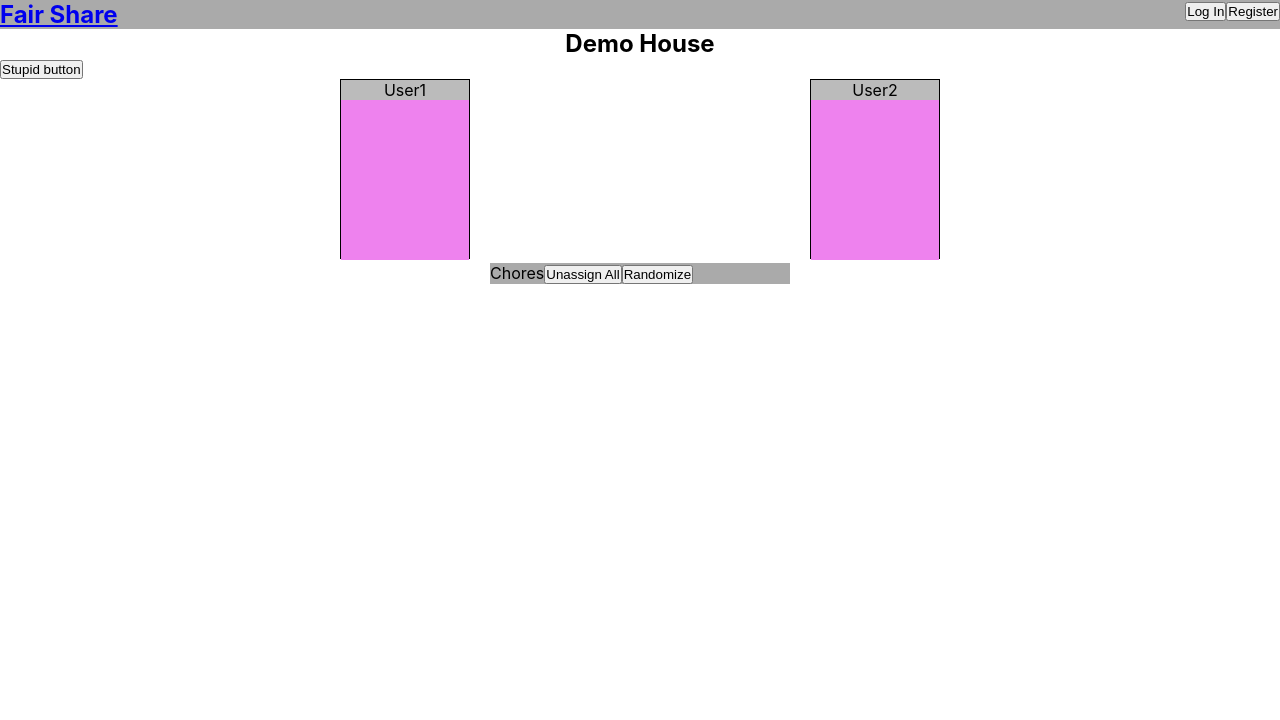
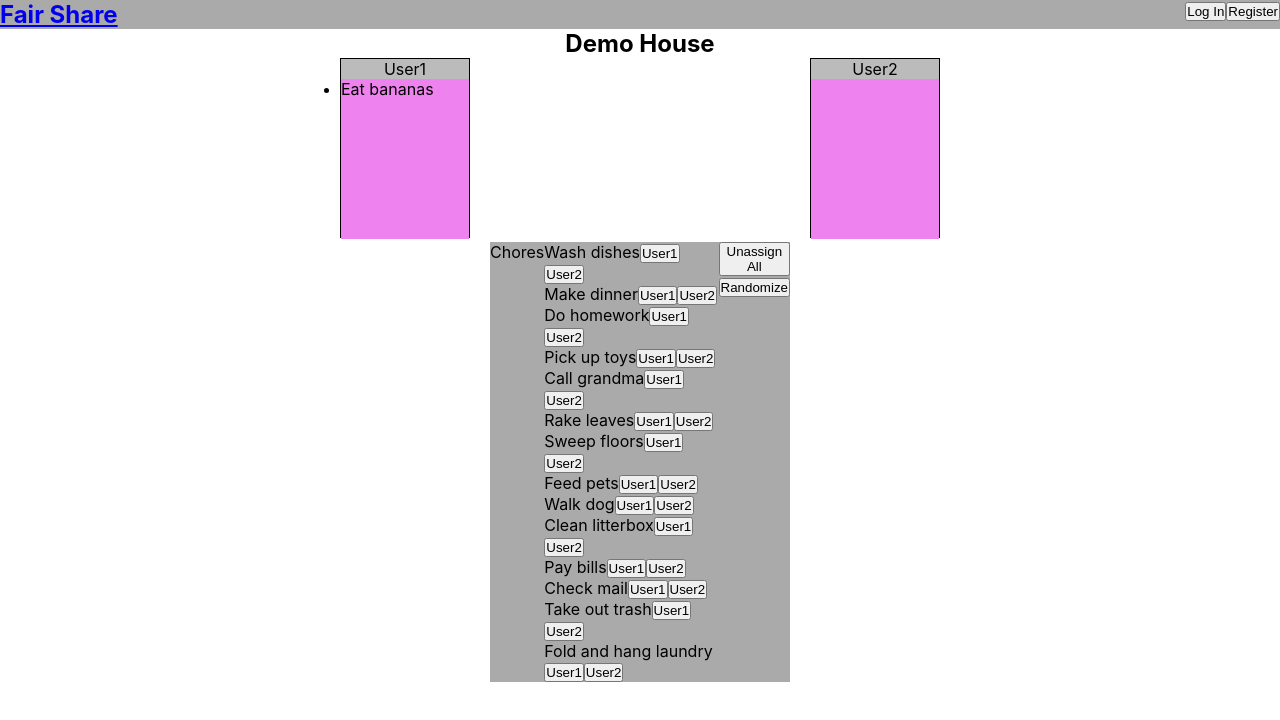
Before and after one commit to KevinPMoore/Fair-Share-Client, a React (Create React App) app: page /demo in a window 1280 px wide. Shown: the top 720 px of the page. Built offline with nearby package versions, Linux system fonts and the light colour scheme.

Commit message:
worked on Demo logic

```diff
--- a/src/components/Demo/Demo.js
+++ b/src/components/Demo/Demo.js
@@ -1,6 +1,7 @@
 import React from 'react';
 import Store from '../../store';
 import './Demo.css';
+import store from '../../store';
 
 export default class Demo extends React.Component {
     state = {
@@ -8,8 +9,8 @@ export default class Demo extends React.Component {
         unassignedChores: [],
     };
 
-    renderUsers = () => {
-        let users = Store.storedUsers.map(user =>
+    renderUsers = (users) => {
+        let renderUsers = users.map(user =>
                 <div
                     key={user.id}
                     id={user.id}
@@ -19,25 +20,67 @@ export default class Demo extends React.Component {
                     <ul
                         className='demouserchores'
                     >
-
+                        {this.renderUserChores(user.chores)}
                     </ul>
                 </div>
         );
         return(
             <section className='demousers'>
-               {users}
+               {renderUsers}
             </section>
-        )
+        );
+    };
+
+    renderUserChores = (chores) => {
+        let userChores = chores.map(chore =>
+            <li>
+                {chore}
+            </li>
+        );
+        return(userChores)
+    };
+
+    renderUserButtons = (users) => {
+        let buttons = users.map(user =>
+            <button
+                //some button properties
+            >
+                {user.username}
+            </button>
+        );
+        return(buttons)
     };
 
     //add buttons to being rendered
-    renderChoreList = () => {
-        let chores = this.state.unassignedChores;
-        console.log(chores)
-
+    renderChoreList = (chores, users) => {
+        console.log('chores are ', chores)
+        let choreList = chores.map(chore =>
+            <li
+                id={chores.indexOf(chore)}
+                className='demochore'
+                draggable='true'
+                onDragStart={this.handleDrag}
+                key={chores.indexOf(chore)}
+            >
+                {chore}
+                {this.renderUserButtons(users)}
+            </li>
+            );
+            return(
+                <ul className='demochorelist'>
+                    {choreList}
+                </ul>
+            )
     };
 
     componentDidMount() {
+        const users = Store.storedUsers;
+        users.forEach(user =>
+            this.setState({
+                [user.username]: user
+            })
+        );
+
         this.setState({
             unassignedChores: Store.storedChores
         });
@@ -48,20 +91,17 @@ export default class Demo extends React.Component {
     //unassign resets chore list
     //randomize assigns chores
     render() {
+        const users = Store.storedUsers;
+
         return(
             <div className='demo'>
                 <h2>
                     Demo House
                 </h2>
-                <button
-                    //onClick={this.renderChoreList}
-                >
-                    Stupid button
-                </button>
-                {this.renderUsers()}
+                {this.renderUsers(users)}
                 <section className='demochores'>
                     <span className='demovertical'>Chores</span>
-                    {this.renderChoreList()}
+                    {this.renderChoreList(this.state.unassignedChores, users)}
                     <div className='demochorebuttons'>
                         <button>
                             Unassign All
--- a/src/store.js
+++ b/src/store.js
@@ -20,7 +20,7 @@ let storedUsers = [
     {
         id: 1,
         username: 'User1',
-        chores: []
+        chores: ['Eat bananas']
     },
     {
         id: 2,
```
